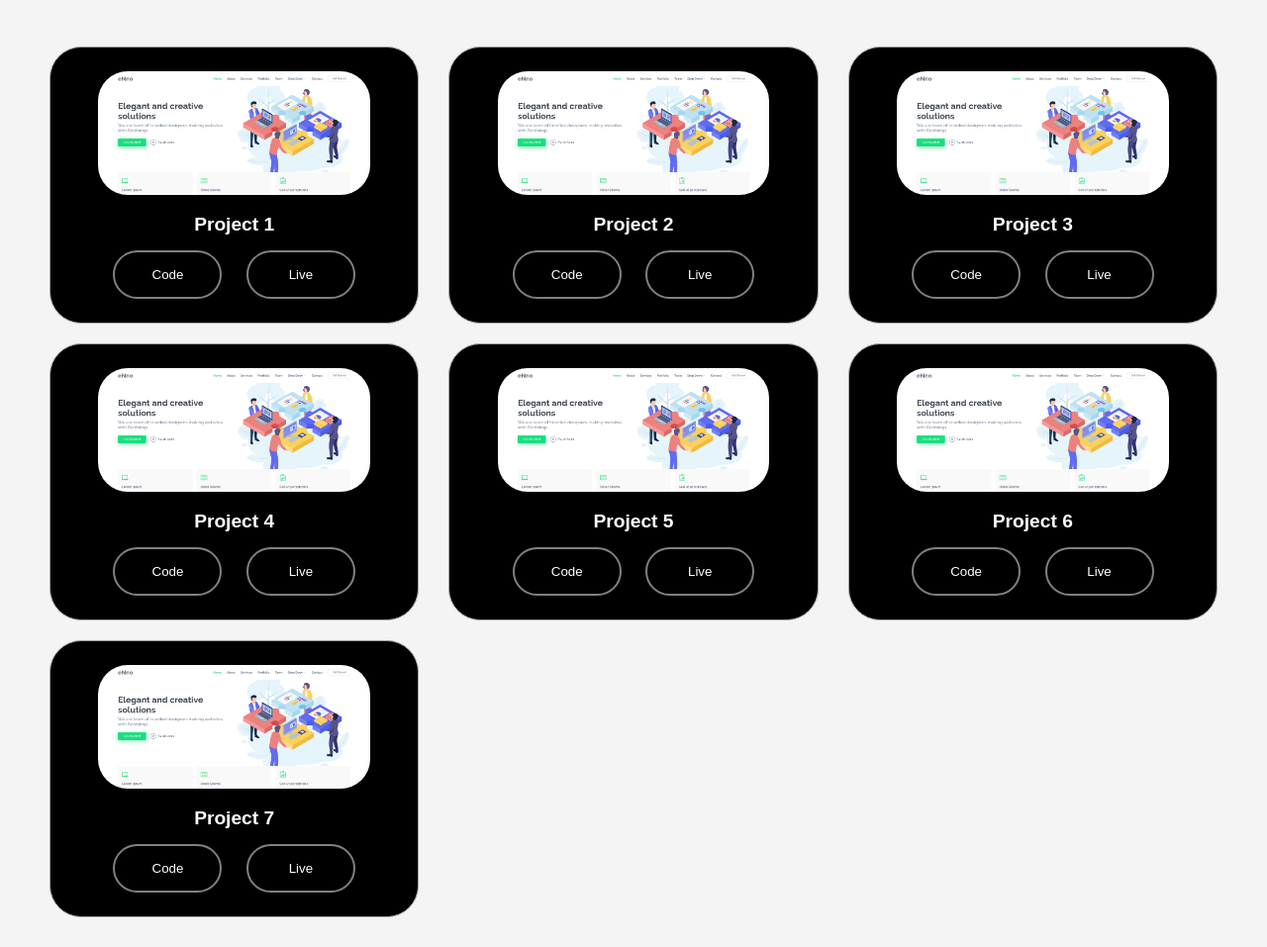
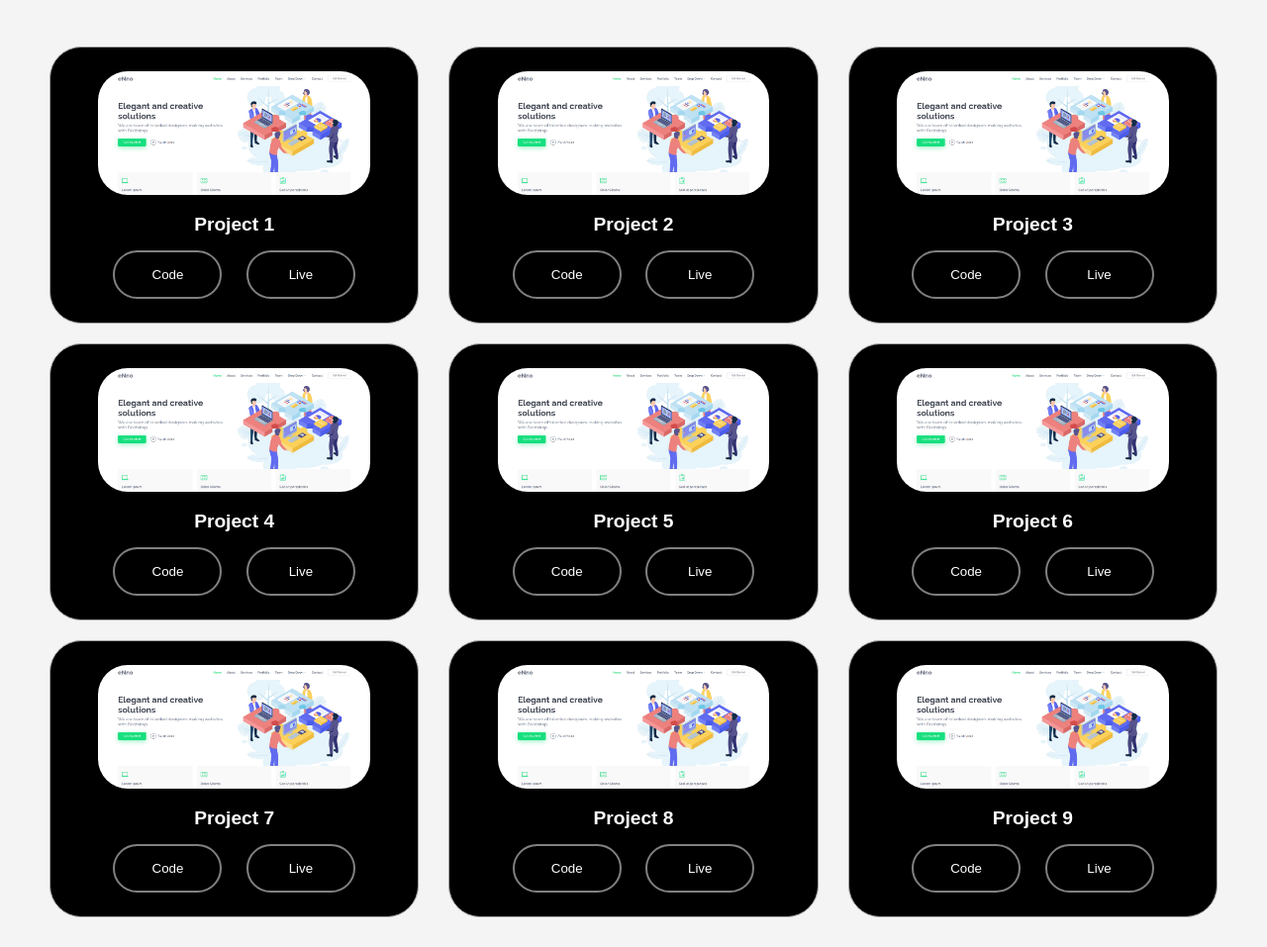
Before and after one commit to Joyline-Rencita-Dsouza/Flex_Box_Demo, a plain HTML site: page index.html in a window 1280 px wide. Shown: the whole page at 99% size. Drawn offline with Linux system fonts and the light colour scheme.

Commit message:
Update index.html

```diff
--- a/index.html
+++ b/index.html
@@ -1,4 +1,3 @@
-
 <!DOCTYPE html>
 <html lang="en">
 <head>
@@ -9,23 +8,16 @@
 </head>
 <body>
 
-                     <!--       Project Section                    -->
+    <!-- Project Section -->
     <div class="p_container">
         <div class="p_details-container p_color-container">
             <div class="p_article-container">
-              <img src="imgs.png" alt="weather" class="p_project-img" />
+              <img src="imgs.png" alt="Project 1" class="p_project-img" />
             </div>
             <h2 class="p_experience-sub-title project-title">Project 1</h2>
             <div class="p_btn-container">
-              <button
-                class="p_btn p_btn-color-2 p_project-btn"
-                onclick="location.href='https://github.com/Joyline-Rencita/Weather-App'">
-                Code
-              </button>
-              <button
-                class="p_btn btn-color-2 p_project-btn" onclick="location.href='https://joyline-rencita.github.io/Weather-App/'">
-                Live
-              </button>
+              <button class="p_btn p_btn-color-2 p_project-btn" onclick="location.href='https://github.com/Joyline-Rencita/Weather-App'">Code</button>
+              <button class="p_btn btn-color-2 p_project-btn" onclick="location.href='https://joyline-rencita.github.io/Weather-App/'">Live</button>
             </div>
         </div>
 
@@ -35,140 +27,88 @@
             </div>
             <h2 class="p_experience-sub-title project-title">Project 2</h2>
             <div class="p_btn-container">
-              <button
-                class="p_btn btn-color-2 p_project-btn"
-                onclick="location.href='https://github.com/Joyline-Rencita/Mangalore-Tour-Guide-Application'"
-              >
-                Code
-              </button>
-              <button
-                class="p_btn btn-color-2 p_project-btn"
-                onclick="location.href='https://github.com/Joyline-Rencita/Mangalore-Tour-Guide-Application'"
-              >
-                Live
-              </button>
-            </div>
-        </div>
-
-
-        <div class="p_details-container p_color-container">
-            <div class="p_article-container">
-              <img src="imgs.png" alt="Image 3" class="p_project-img" />
-            </div>
-            <h2 class="p_experience-sub-title project-title">Project 3</h2>
-            <div class="p_btn-container">
-              <button
-                class="p_btn btn-color-2 p_project-btn"
-                onclick="location.href='#'">
-                Code
-              </button>
-              <button
-                class="p_btn btn-color-2 p_project-btn"
-                onclick="location.href='#'">
-                Live
-              </button>
+              <button class="p_btn btn-color-2 p_project-btn" onclick="location.href='https://github.com/Joyline-Rencita/Mangalore-Tour-Guide-Application'">Code</button>
+              <button class="p_btn btn-color-2 p_project-btn" onclick="location.href='https://github.com/Joyline-Rencita/Mangalore-Tour-Guide-Application'">Live</button>
             </div>
         </div>
 
         <div class="p_details-container p_color-container">
             <div class="p_article-container">
-              <img src="imgs.png" alt="Image 4" class="p_project-img" />
+              <img src="imgs.png" alt="Project 3" class="p_project-img" />
             </div>
-            <h2 class="p_experience-sub-title project-title">Project 4</h2>
+            <h2 class="p_experience-sub-title project-title">Project 3</h2>
             <div class="p_btn-container">
-              <button
-                class="p_btn btn-color-2 p_project-btn"
-                onclick="location.href='#'">
-                Code
-              </button>
-              <button
-                class="p_btn btn-color-2 p_project-btn"
-                onclick="location.href='#'">
-                Live
-              </button>
+              <button class="p_btn btn-color-2 p_project-btn" onclick="location.href='#'">Code</button>
+              <button class="p_btn btn-color-2 p_project-btn" onclick="location.href='#'">Live</button>
             </div>
         </div>
 
         <div class="p_details-container p_color-container">
             <div class="p_article-container">
-              <img src="imgs.png" alt="Image 5" class="p_project-img" />
+              <img src="imgs.png" alt="Project 4" class="p_project-img" />
             </div>
-            <h2 class="p_experience-sub-title project-title">Project 5</h2>
+            <h2 class="p_experience-sub-title project-title">Project 4</h2>
             <div class="p_btn-container">
-              <button
-                class="p_btn btn-color-2 p_project-btn"
-                onclick="location.href='#'">
-                Code
-              </button>
-              <button
-                class="p_btn btn-color-2 p_project-btn"
-                onclick="location.href='#'">
-                Live
-              </button>
+              <button class="p_btn btn-color-2 p_project-btn" onclick="location.href='#'">Code</button>
+              <button class="p_btn btn-color-2 p_project-btn" onclick="location.href='#'">Live</button>
             </div>
         </div>
 
         <div class="p_details-container p_color-container">
             <div class="p_article-container">
-              <img src="imgs.png" alt="Image 6" class="p_project-img" />
+              <img src="imgs.png" alt="Project 5" class="p_project-img" />
             </div>
-            <h2 class="p_experience-sub-title project-title">Project 6</h2>
+            <h2 class="p_experience-sub-title project-title">Project 5</h2>
             <div class="p_btn-container">
-              <button
-                class="p_btn btn-color-2 p_project-btn"
-                onclick="location.href='#'">
-                Code
-              </button>
-              <button
-                class="p_btn btn-color-2 p_project-btn"
-                onclick="location.href='#'">
-                Live
-              </button>
+              <button class="p_btn btn-color-2 p_project-btn" onclick="location.href='#'">Code</button>
+              <button class="p_btn btn-color-2 p_project-btn" onclick="location.href='#'">Live</button>
             </div>
         </div>
 
         <div class="p_details-container p_color-container">
             <div class="p_article-container">
-              <img src="imgs.png" alt="Image 7" class="p_project-img" />
+              <img src="imgs.png" alt="Project 6" class="p_project-img" />
+            </div>
+            <h2 class="p_experience-sub-title project-title">Project 6</h2>
+            <div class="p_btn-container">
+              <button class="p_btn btn-color-2 p_project-btn" onclick="location.href='#'">Code</button>
+              <button class="p_btn btn-color-2 p_project-btn" onclick="location.href='#'">Live</button>
+            </div>
+        </div>
+
+        <div class="p_details-container p_color-container">
+            <div class="p_article-container">
+              <img src="imgs.png" alt="Project 7" class="p_project-img" />
             </div>
             <h2 class="p_experience-sub-title project-title">Project 7</h2>
             <div class="p_btn-container">
-              <button
-                class="p_btn btn-color-2 p_project-btn"
-                onclick="location.href='#'">
-                Code
-              </button>
-              <button
-                class="p_btn btn-color-2 p_project-btn"
-                onclick="location.href='#'">
-                Live
-              </button>
+              <button class="p_btn btn-color-2 p_project-btn" onclick="location.href='#'">Code</button>
+              <button class="p_btn btn-color-2 p_project-btn" onclick="location.href='#'">Live</button>
+            </div>
+        </div>
+
+        <div class="p_details-container p_color-container">
+            <div class="p_article-container">
+              <img src="imgs.png" alt="Project 8" class="p_project-img" />
+            </div>
+            <h2 class="p_experience-sub-title project-title">Project 8</h2>
+            <div class="p_btn-container">
+              <button class="p_btn btn-color-2 p_project-btn" onclick="location.href='#'">Code</button>
+              <button class="p_btn btn-color-2 p_project-btn" onclick="location.href='#'">Live</button>
+            </div>
+        </div>
+
+        <div class="p_details-container p_color-container">
+            <div class="p_article-container">
+              <img src="imgs.png" alt="Project 9" class="p_project-img" />
+            </div>
+            <h2 class="p_experience-sub-title project-title">Project 9</h2>
+            <div class="p_btn-container">
+              <button class="p_btn btn-color-2 p_project-btn" onclick="location.href='#'">Code</button>
+              <button class="p_btn btn-color-2 p_project-btn" onclick="location.href='#'">Live</button>
             </div>
         </div>
     </div>
 
-    <!-- <div class="p_details-container p_color-container">
-            <div class="p_article-container">
-              <img src="imgs.png" alt="Image 8" class="p_project-img" />
-            </div>
-            <h2 class="p_experience-sub-title project-title">Project 8</h2>
-            <div class="p_btn-container">
-            <button
-              class="p_btn btn-color-2 p_project-btn"
-              onclick="location.href='#'">
-              Code
-            </button>
-            <button
-              class="p_btn btn-color-2 p_project-btn"
-              onclick="location.href='#'">
-              Live
-            </button>
-          </div>
-      </div>
-    </div> -->
-
-
-  </div>
-</div>
 </body>
 </html>
```
